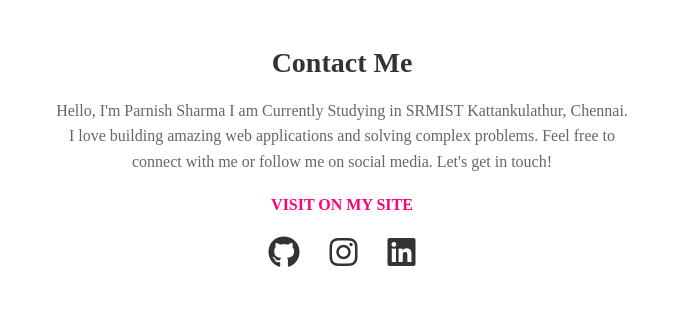
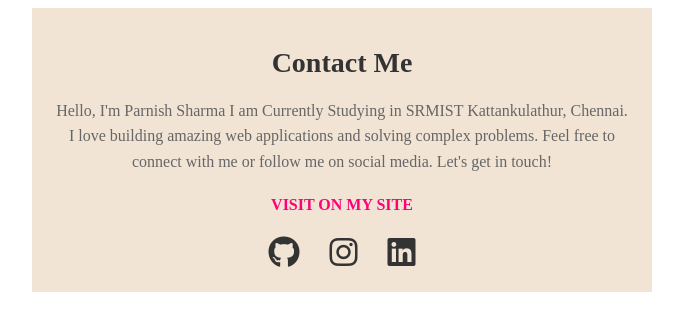
Before and after one commit to ParnishSharma/nodechat, a website: page contact.html in a window 1280 px wide. Shown: the whole page, without its empty margins (298-981 px from the left). Drawn offline with Linux system fonts and the light colour scheme.

Commit message:
Update contact.css

```diff
--- a/contact.css
+++ b/contact.css
@@ -3,6 +3,7 @@
     margin: 0 auto;
     text-align: center;
     padding: 20px;
+    background-color: rgb(241, 228, 212);
   }
 
   h1 {
```
